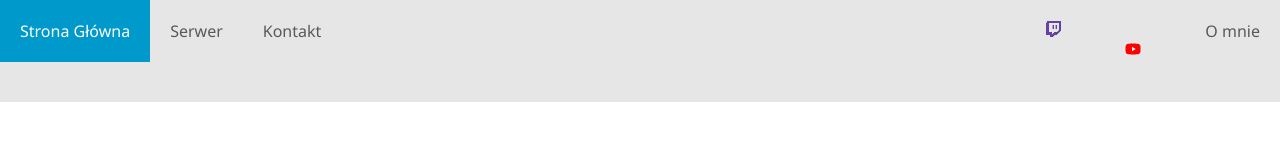
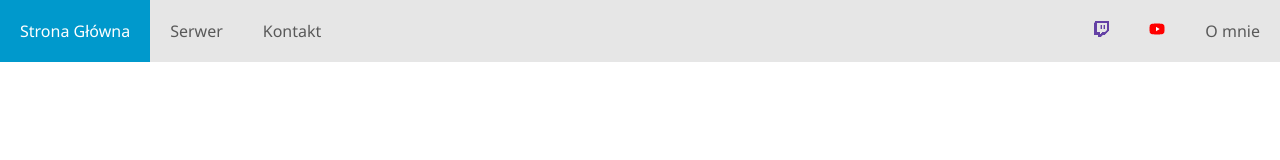
Before and after one commit to Wassermage/wassermage.github.io, a plain HTML site: page index.html in a window 1280 px wide. Drawn offline with Linux system fonts and the light colour scheme.

Commit message:
Update index.html

```diff
--- a/index.html
+++ b/index.html
@@ -48,7 +48,7 @@ li a:hover:not(.active) {
   <li><a href="https://wassermage.github.io/server">Serwer</a></li>
   <li><a href="#contact">Kontakt</a></li>
   <li style="float:right"><a href="#about">O mnie</a></li>
-  <li style="float:right;padding: 20px 24px"><a target="_blank" href="https://www.youtube.com/channel/UCdTn7nbMup90BEK971mzKCA"><img src="YT.ico" alt="YouTube" height="16" width="16"></a></li>
+  <li style="float:right"><a target="_blank" href="https://www.youtube.com/channel/UCdTn7nbMup90BEK971mzKCA"><img src="YT.ico" alt="YouTube" height="16" width="16"></a></li>
   <li style="float:right"><a target="_blank" href="https://www.twitch.tv/wassermage/"><img src="Twitch.ico" alt="Twitch.tv" height="16" width="16"></a></li>
 </ul>
 	<p>Jestem hostowany przez GitHub Pages.</p>
```
